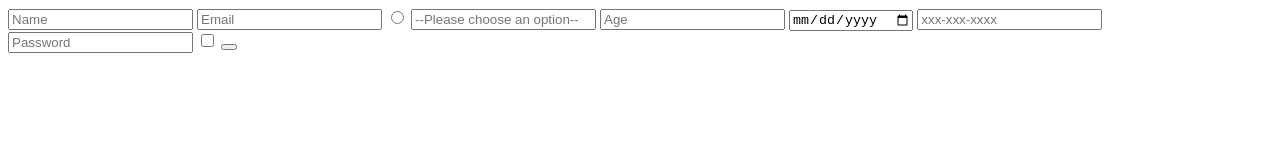
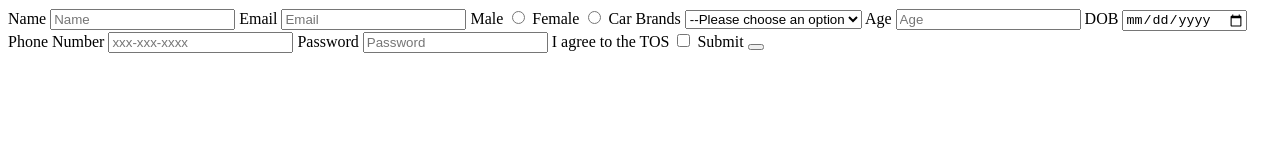
Before and after one commit to acciojob/signup-form-car-amanxnyx, a website: page main.html in a window 1280 px wide. Drawn offline with Linux system fonts and the light colour scheme.

Commit message:
created a submission

```diff
--- a/main.html
+++ b/main.html
@@ -11,15 +11,40 @@
     <script type="text/javascript" src="./script.js">
 </script>
 	<form method = "post">
-		<input type = "text" class = "Name" id = "name" placeholder = "Name" required>
-		<input type = "email" class = "Email" id = "email" placeholder = "Email" required>
-		<input type = "radio" class = "Gender" id = "gender_m, gender_f" required>
-		<input type = "select" class = "Car Brands" id = "cars" placeholder = "--Please choose an option--" required>
-		<input type = "number" class = "Age" id = "age" placeholder = "Age" required>
-		<input type = "date" class = "DOB" id = "dob" required>
-		<input type = "tel" class = "Phone number" id = "tel" placeholder = "xxx-xxx-xxxx" required>
-		<input type = "password" class = "Passsword" id = "password" placeholder = "Password" required>
-		<input type = "checkbox" class = "I agree to the TOS" id = "tos" required>
+		<label for = "name">Name</label>
+		<input type = "text" id = "name" placeholder = "Name" required>
+
+		<label for = "email">Email</label>
+		<input type = "email" id = "email" placeholder = "Email" required>
+
+		<label for = "gender_m">Male</label>
+		<input type = "radio" name = "gender" id = "gender_m" required>
+
+		<label for = "gender_m">Female</label>
+		<input type = "radio"name = "gender" id = "gender_f" required>
+
+		<label for = "cars">Car Brands</label>
+		<select id = "cars" required>
+			<option value = "" disabled selected>--Please choose an option</option>
+			<!--Add your options here-->
+		</select>
+
+		<label for = "age">Age</label>
+		<input type = "number" id = "age" placeholder = "Age" required>
+
+		<label for = "date">DOB</label>
+		<input type = "date" id = "dob" required>
+
+		<label for = "phone number">Phone Number</label>
+		<input type = "tel" id = "tel" placeholder = "xxx-xxx-xxxx" required>
+
+		<label for = "password">Password</label>
+		<input type = "password" id = "password" placeholder = "Password" required>
+
+		<label for = "checkbox">I agree to the TOS</label>
+		<input type = "checkbox" id = "tos" required>
+
+		<label for = "submit">Submit</label>
 		<button type = "submit" class = "submit">
 </body>
 
```
